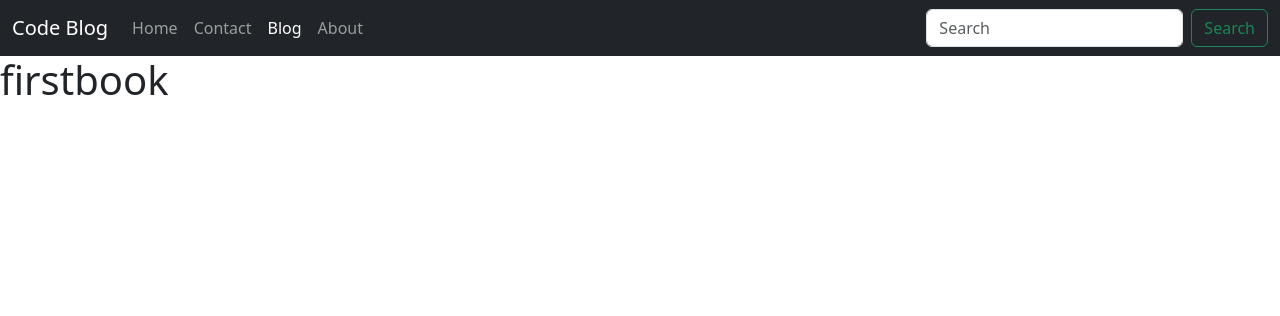
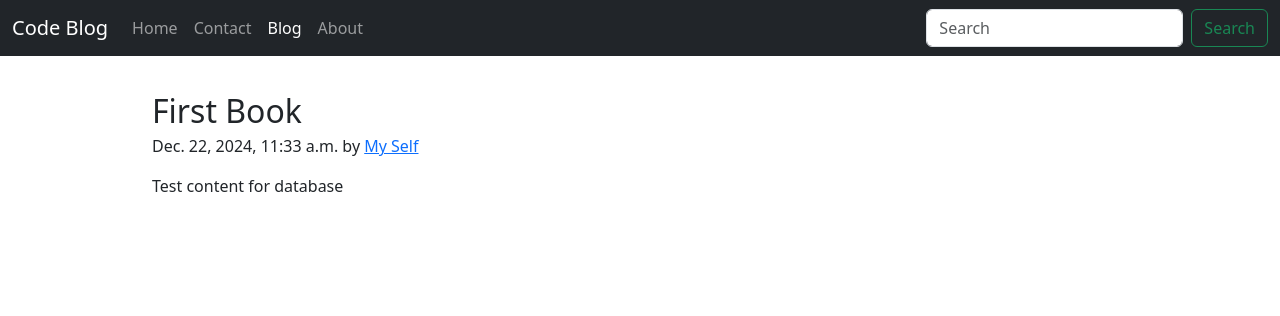
Before and after one commit to ThilinaDKarunarathne/BlogWebsite, a Django app: a page that uses codeblog1/templates/blog/blogpost.html in a window 1280 px wide. Shown: the top 316 px of the page. Run offline with Django 5.2, Linux system fonts and the light colour scheme; data comes from the database, SQL or seed files in the repository.

Commit message:
blog post page set

```diff
--- a/codeblog1/blog/views.py
+++ b/codeblog1/blog/views.py
@@ -9,4 +9,6 @@ def bloghome (request):
     return render(request,'blog/bloghome.html',contex)
 
 def blogpost (request,slug):
-    return render(request,'blog/blogpost.html',{'slug': slug})
+    post = Post.objects.filter(slug=slug).first()
+    contex = {'post': post}
+    return render(request,'blog/blogpost.html',contex)
--- a/codeblog1/templates/blog/blogpost.html
+++ b/codeblog1/templates/blog/blogpost.html
@@ -8,5 +8,15 @@
 {% endblock %}
 
 {% block name %}
- {{slug}}
+
 {% endblock %}
+
+{% block body %}
+<div class="container my-3" style="padding-top: 20px; max-width: 1000px;">
+  <article class="blog-post">
+    <h2 class="blog-post-title mb-1">{{post.title}}</h2>
+    <p class="blog-post-meta"> {{post.timestamp}} by <a href="/about">{{post.author}}</a></p>
+    <p style="text-align: justify;">{{post.content}}</p>
+  </article>
+</div>
+{% endblock %}
--- a/codeblog1/templates/home/about.html
+++ b/codeblog1/templates/home/about.html
@@ -8,7 +8,7 @@
 {% endblock %}
 
 {% block name %}
-  About us
+
 {% endblock %}
 
 {% block body %}
--- a/codeblog1/templates/home/contact.html
+++ b/codeblog1/templates/home/contact.html
@@ -8,7 +8,7 @@
 {% endblock %}
 
 {% block name %}
-  Contact
+
 {% endblock %}
 
 {% block body %}
--- a/codeblog1/templates/home/home.html
+++ b/codeblog1/templates/home/home.html
@@ -8,7 +8,7 @@
 {% endblock %}
 
 {% block name %}
-  Home
+
 {% endblock %}
 
 {% block body %}
```
Also changed, not shown: codeblog1/templates/blog/bloghome.html (+3 -4 lines).
